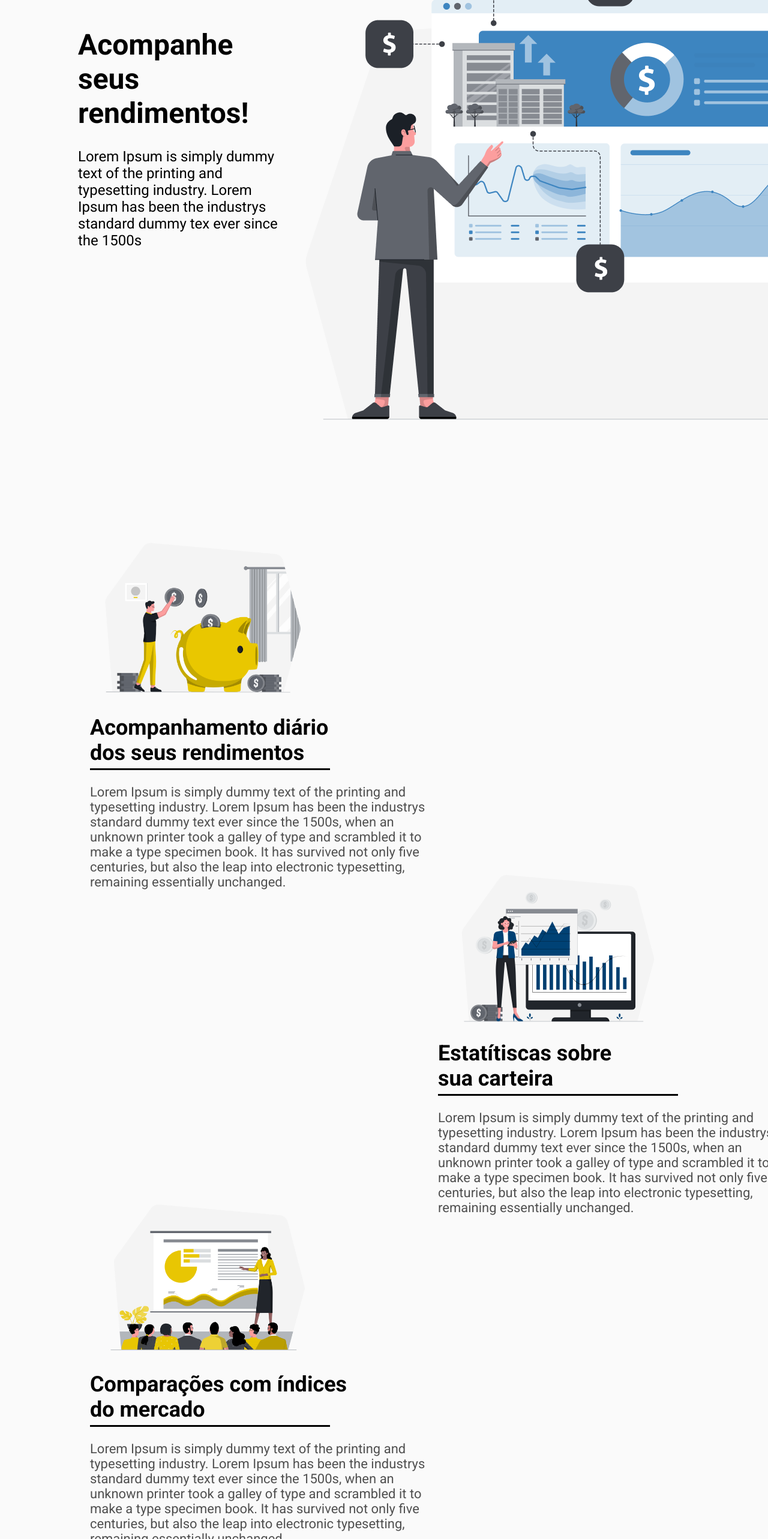
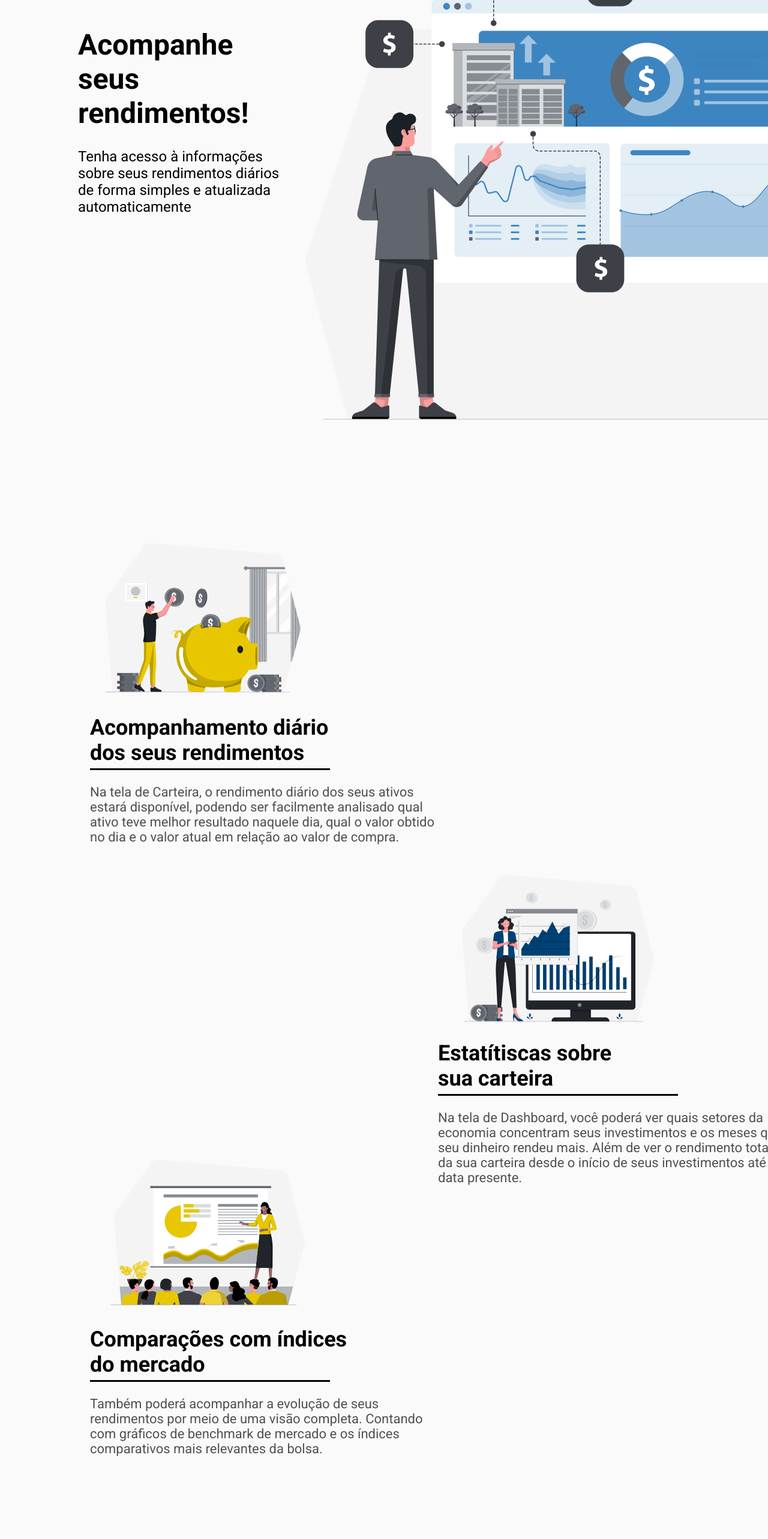
Before and after one commit to mc-855-stonks/web-app, a React (Create React App) app: page / in a window 1280 px wide. Shown: the part 234-2800 px from the top of the page at 60% size. Built offline with nearby package versions, Linux system fonts and the light colour scheme.

Commit message:
Landing page text updates

```diff
--- a/src/pages/LandingPage/components/Benefits/index.tsx
+++ b/src/pages/LandingPage/components/Benefits/index.tsx
@@ -11,12 +11,7 @@ export default function Benefits() {
             imageName="image1"
             titleTop="Acompanhamento diário"
             titleBottom="dos seus rendimentos"
-            description=" Lorem Ipsum is simply dummy text of the printing and typesetting
-          industry. Lorem Ipsum has been the industrys standard dummy text ever
-          since the 1500s, when an unknown printer took a galley of type and
-          scrambled it to make a type specimen book. It has survived not only
-          five centuries, but also the leap into electronic typesetting,
-          remaining essentially unchanged."
+            description="Na tela de Carteira, o rendimento diário dos seus ativos estará disponível, podendo ser facilmente analisado qual ativo teve melhor resultado naquele dia, qual o valor obtido no dia e o valor atual em relação ao valor de compra."
           />
         </div>
         <div className={style.tirdBenefit}>
@@ -24,12 +19,7 @@ export default function Benefits() {
             imageName="image3"
             titleTop="Comparações com índices"
             titleBottom="do mercado"
-            description=" Lorem Ipsum is simply dummy text of the printing and typesetting
-          industry. Lorem Ipsum has been the industrys standard dummy text ever
-          since the 1500s, when an unknown printer took a galley of type and
-          scrambled it to make a type specimen book. It has survived not only
-          five centuries, but also the leap into electronic typesetting,
-          remaining essentially unchanged."
+            description="Também poderá acompanhar a evolução de seus rendimentos por meio de uma visão completa. Contando com gráficos de benchmark de mercado e os índices comparativos mais relevantes da bolsa."
           />
         </div>
       </div>
@@ -38,12 +28,7 @@ export default function Benefits() {
           imageName="image2"
           titleTop="Estatítiscas sobre"
           titleBottom="sua carteira"
-          description=" Lorem Ipsum is simply dummy text of the printing and typesetting
-        industry. Lorem Ipsum has been the industrys standard dummy text ever
-        since the 1500s, when an unknown printer took a galley of type and
-        scrambled it to make a type specimen book. It has survived not only
-        five centuries, but also the leap into electronic typesetting,
-        remaining essentially unchanged."
+          description="Na tela de Dashboard, você poderá ver quais setores da economia concentram seus investimentos e os meses que seu dinheiro rendeu mais. Além de ver o rendimento total da sua carteira desde o início de seus investimentos até a data presente."
         />
       </div>
     </div>
--- a/src/pages/LandingPage/components/Footer/index.tsx
+++ b/src/pages/LandingPage/components/Footer/index.tsx
@@ -9,9 +9,9 @@ export default function Footer() {
       <h3 className={style.link}>Termos e Condições</h3>
       <h3 className={style.link}>Login</h3>
       <div className={style.contact}>
-        <SiteInfo label="Contato" info="nomedosite@email.com" />
+        <SiteInfo label="Contato" info="contato@rendeu.com" />
       </div>
-      <SiteInfo label="Criação" info="@2021 nomedosite" />
+      <SiteInfo label="Criação" info="@2021 Rendeu" />
     </div>
   );
 }
--- a/src/pages/LandingPage/components/Presentation/index.tsx
+++ b/src/pages/LandingPage/components/Presentation/index.tsx
@@ -8,11 +8,10 @@ export default function Presentation() {
       <div className={style.item}>
         <h1 className={(style.titleTop, style.title)}>Acompanhe</h1>
         <h1 className={style.title}>seus rendimentos!</h1>
-        <h1 className={style.description}>
-          Lorem Ipsum is simply dummy text of the printing and typesetting
-          industry. Lorem Ipsum has been the industrys standard dummy tex ever
-          since the 1500s
-        </h1>
+        <p className={style.description}>
+          Tenha acesso à informações sobre seus rendimentos diários de forma
+          simples e atualizada automaticamente
+        </p>
       </div>
       <div>
         <img
--- a/src/pages/LandingPage/components/Reports/index.tsx
+++ b/src/pages/LandingPage/components/Reports/index.tsx
@@ -13,16 +13,14 @@ export default function Reports() {
         />
         <div className={style.item}>
           <h3 className={style.quote}>
-            Lorem Ipsum is simply dummy text of the printing and typesetting
-            industry. Lorem Ipsum has been the industrys standard dummy text
-            ever since the 1500s, when an unknown printer took a galley of type
-            and scrambled it to make a type specimen book. It has survived not
-            only five centuries, but also the leap into electronic typesetting,
-            remaining essentially unchanged.
+            A minha corretora não mostra o rendimento bruto da minha carteira,
+            minha posição é zerada todo dia. Faltava essa visualização, pois me
+            fazia usar o Excel para fazer este acompanhamento. Agora com Rendeu
+            não preciso mais! Tenho uma forma de ver a real valorização do meu
+            dinheiro e das minhas possíveis vantagens futuras.
           </h3>
           <h3 className={style.author}>
-            <b>João da Silva</b> | Estudante universitário e Estagiário em Data
-            Science
+            <b>Leonardo Yudi</b> | Estudante universitário & Estagiário em P&D
           </h3>
         </div>
         <div className={style.line} />
--- a/src/pages/LandingPage/components/Statistics/index.tsx
+++ b/src/pages/LandingPage/components/Statistics/index.tsx
@@ -6,18 +6,18 @@ export default function Statistics() {
   return (
     <div className={style.container}>
       <StatisticsItem
-        title="99%"
-        description="Lorem Ipsum is simply dummy text of the printing and typesetting industry. Lorem Ipsum has been the industry's standard dummy text."
+        title="62%"
+        description="dos nossos entrevistados dizeram que possuem um perfil de investidor agressivo e apontaram como maior medo a queda repentina dos investimentos."
       />
       <div className={style.line} />
       <StatisticsItem
-        title="2.000+"
-        description="Lorem Ipsum is simply dummy text of the printing and typesetting industry. Lorem Ipsum has been the industry's standard dummy text."
+        title="3,5 mi+"
+        description="de brasileiros investem na bolsa de valores atualmente, segundo dados da B3."
       />
       <div className={style.line} />
       <StatisticsItem
-        title="33%"
-        description="Lorem Ipsum is simply dummy text of the printing and typesetting industry. Lorem Ipsum has been the industry's standard dummy text."
+        title="20%"
+        description="do volume das negociações de ações na B3 são feitas por investidores pessoas físicas."
       />
     </div>
   );
```
Also changed, not shown: 1 other file (tests, documents, lock files or other folders).
